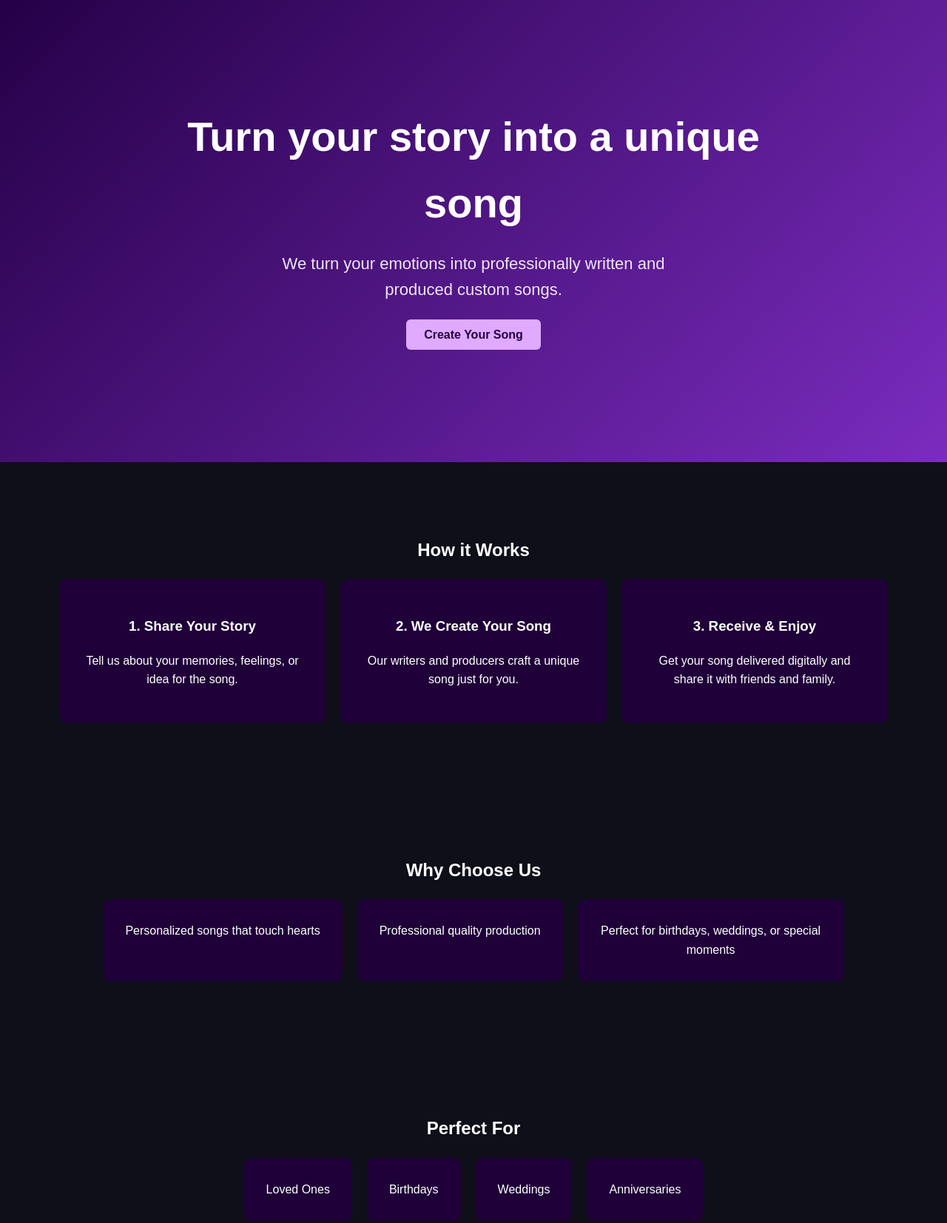
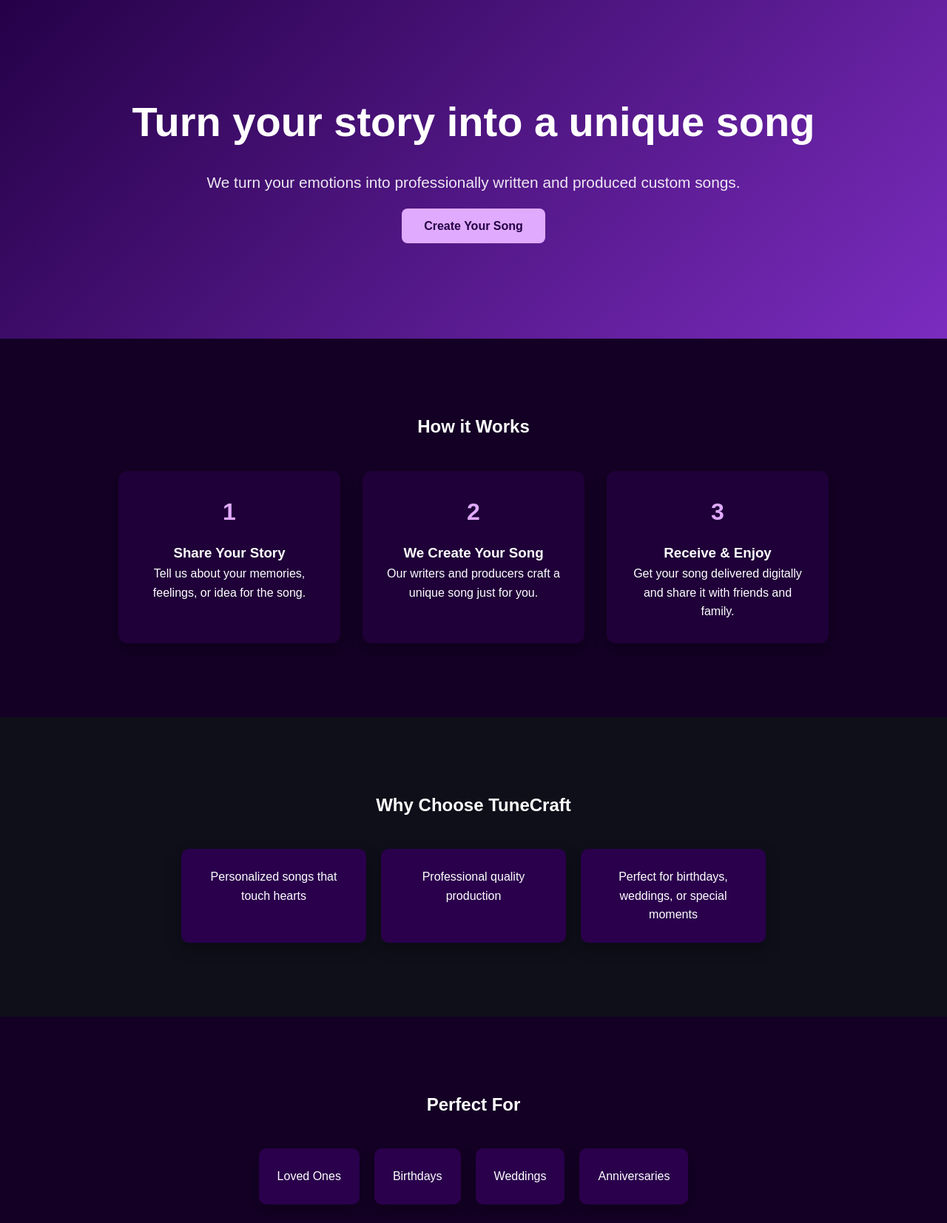
Before and after one commit to iMaks1/tunecraft, a plain HTML site: page index.html in a window 1280 px wide. Shown: the part 20-1674 px from the top of the page at 74% size. Drawn offline with Linux system fonts and the light colour scheme.

Commit message:
force netlify to detect form 5

```diff
--- a/index.html
+++ b/index.html
@@ -3,14 +3,14 @@
 <head>
 <meta charset="UTF-8">
 <meta name="viewport" content="width=device-width, initial-scale=1.0">
-<title>TuneCraft Clone</title>
+<title>TuneCraft</title>
 <link rel="stylesheet" href="style.css">
 </head>
 <body>
 
 <!-- Hero -->
 <section class="hero">
-  <div class="hero-container">
+  <div class="container">
     <h1>Turn your story into a unique song</h1>
     <p>We turn your emotions into professionally written and produced custom songs.</p>
     <a href="#order" class="btn">Create Your Song</a>
@@ -19,35 +19,43 @@
 
 <!-- How it Works -->
 <section class="how">
+  <div class="container">
     <h2>How it Works</h2>
     <div class="steps">
       <div class="step">
-      <h3>1. Share Your Story</h3>
+        <div class="step-number">1</div>
+        <h3>Share Your Story</h3>
         <p>Tell us about your memories, feelings, or idea for the song.</p>
       </div>
       <div class="step">
-      <h3>2. We Create Your Song</h3>
+        <div class="step-number">2</div>
+        <h3>We Create Your Song</h3>
         <p>Our writers and producers craft a unique song just for you.</p>
       </div>
       <div class="step">
-      <h3>3. Receive & Enjoy</h3>
+        <div class="step-number">3</div>
+        <h3>Receive & Enjoy</h3>
         <p>Get your song delivered digitally and share it with friends and family.</p>
+      </div>
     </div>
   </div>
 </section>
 
 <!-- Benefits -->
 <section class="benefits">
-  <h2>Why Choose Us</h2>
+  <div class="container">
+    <h2>Why Choose TuneCraft</h2>
     <div class="benefit-items">
       <div class="benefit">Personalized songs that touch hearts</div>
       <div class="benefit">Professional quality production</div>
       <div class="benefit">Perfect for birthdays, weddings, or special moments</div>
     </div>
+  </div>
 </section>
 
 <!-- Categories -->
 <section class="categories">
+  <div class="container">
     <h2>Perfect For</h2>
     <div class="category-items">
       <div class="category">Loved Ones</div>
@@ -55,10 +63,12 @@
       <div class="category">Weddings</div>
       <div class="category">Anniversaries</div>
     </div>
+  </div>
 </section>
 
 <!-- Order Form -->
 <section id="order" class="order-section">
+  <div class="container">
     <h2>Place Your Order</h2>
     <form name="order" method="POST" data-netlify="true">
       <input type="hidden" name="form-name" value="order" />
@@ -74,10 +84,12 @@
 
       <button type="submit">Submit Order</button>
     </form>
+  </div>
 </section>
 
 <!-- FAQ -->
 <section class="faq">
+  <div class="container">
     <h2>Frequently Asked Questions</h2>
     <div class="faq-item">
       <h3>How long does it take?</h3>
@@ -91,11 +103,14 @@
       <h3>What formats will I get?</h3>
       <p>MP3 and WAV.</p>
     </div>
+  </div>
 </section>
 
 <!-- Footer -->
 <footer>
+  <div class="container">
     <p>© 2026 TuneCraft. All rights reserved.</p>
+  </div>
 </footer>
 
 <script src="script.js"></script>
--- a/script.js
+++ b/script.js
@@ -1,4 +1,4 @@
 const form = document.querySelector("form");
 form.addEventListener("submit", function () {
-    alert("Thank you! Your order has been submitted.");
+  alert("Thank you! Your order has been submitted.");
 });
--- a/style.css
+++ b/style.css
@@ -1,43 +1,94 @@
-body {
-  font-family: Arial, sans-serif;
-  background: #0f0f1a;
-  color: white;
-  margin: 0;
-  padding: 0;
-  line-height: 1.6;
-}
+/* Reset */
+* { margin: 0; padding: 0; box-sizing: border-box; }
+body { font-family: 'Arial', sans-serif; line-height: 1.6; background: #0f0f1a; color: white; }
+
+/* Container */
+.container { max-width: 1200px; margin: 0 auto; padding: 0 20px; }
 
 /* Hero */
 .hero {
-  background: linear-gradient(135deg, #240046, #7b2cbf);
+  background: linear-gradient(135deg,#240046,#7b2cbf);
   text-align: center;
-  padding: 160px 20px;
+  padding: 140px 20px;
 }
+.hero h1 { font-size: 3.5rem; margin-bottom: 20px; }
+.hero p { font-size: 1.3rem; margin-bottom: 30px; opacity: 0.9; }
+.btn { background: #e0aaff; color: #240046; padding: 15px 30px; border-radius: 8px; text-decoration: none; font-weight: bold; transition: 0.3s; }
+.btn:hover { background: #9d4edd; color: white; }
 
-.hero h1 { font-size: 56px; max-width: 800px; margin: 0 auto 20px; }
-.hero p { font-size: 22px; max-width: 600px; margin: 0 auto 30px; opacity: 0.9; }
-.btn {
-  background: #e0aaff;
-  color: #240046;
-  padding: 12px 24px;
-  border-radius: 6px;
-  text-decoration: none;
-  font-weight: bold;
-}
+/* Steps */
+.how { padding: 100px 20px; background: #140025; text-align: center; }
+.steps { display: flex; gap: 30px; justify-content: center; flex-wrap: wrap; margin-top: 40px; }
+.step { background: #1f0038; padding: 30px; border-radius: 12px; max-width: 300px; text-align: center; box-shadow: 0 8px 20px rgba(0,0,0,0.3); }
+.step-number { font-size: 2rem; font-weight: bold; margin-bottom: 15px; color: #e0aaff; }
 
-/* Sections */
-section { padding: 80px 20px; text-align: center; }
-.steps, .benefit-items, .category-items { display: flex; gap: 20px; justify-content: center; flex-wrap: wrap; }
-.step, .benefit, .category { background: #1f0038; padding: 30px; border-radius: 10px; max-width: 300px; }
+/* Benefits */
+.benefits { padding: 100px 20px; text-align: center; }
+.benefit-items { display: flex; gap: 20px; justify-content: center; flex-wrap: wrap; margin-top: 40px; }
+.benefit { background: #2a004c; padding: 25px; border-radius: 10px; max-width: 250px; box-shadow: 0 8px 20px rgba(0,0,0,0.3); }
+
+/* Categories */
+.categories { padding: 100px 20px; background: #140025; text-align: center; }
+.category-items { display: flex; gap: 20px; justify-content: center; flex-wrap: wrap; margin-top: 40px; }
+.category { background: #2a004c; padding: 25px; border-radius: 10px; max-width: 200px; box-shadow: 0 8px 20px rgba(0,0,0,0.3); }
 
 /* Order Form */
-.order-section form { max-width: 500px; margin: 0 auto; display: flex; flex-direction: column; gap: 15px; }
-input, textarea { padding: 12px; border: none; border-radius: 6px; }
-button { padding: 12px; border: none; border-radius: 6px; background: #7b2cbf; color: white; font-weight: bold; cursor: pointer; }
+.order-section { padding: 100px 20px; text-align: center; }
+form { max-width: 500px; margin: 0 auto; display: flex; flex-direction: column; gap: 20px; }
+input, textarea { padding: 15px; border-radius: 8px; border: none; font-size: 1rem; }
+button { padding: 15px; border: none; border-radius: 8px; background: #7b2cbf; color: white; font-weight: bold; font-size: 1.1rem; cursor: pointer; transition: 0.3s; }
 button:hover { background: #9d4edd; }
 
 /* FAQ */
-.faq-item { max-width: 600px; margin: 0 auto 20px; }
+.faq { padding: 100px 20px; text-align: center; }
+.faq-item { max-width: 600px; margin: 20px auto; text-align: left; }
 
 /* Footer */
-footer { text-align: center; padding: 30px; background: #240046; }
+footer { background: #240046; text-align: center; padding: 40px 20px; }
+/* Reset */
+* { margin: 0; padding: 0; box-sizing: border-box; }
+body { font-family: 'Arial', sans-serif; line-height: 1.6; background: #0f0f1a; color: white; }
+
+/* Container */
+.container { max-width: 1200px; margin: 0 auto; padding: 0 20px; }
+
+/* Hero */
+.hero {
+  background: linear-gradient(135deg,#240046,#7b2cbf);
+  text-align: center;
+  padding: 140px 20px;
+}
+.hero h1 { font-size: 3.5rem; margin-bottom: 20px; }
+.hero p { font-size: 1.3rem; margin-bottom: 30px; opacity: 0.9; }
+.btn { background: #e0aaff; color: #240046; padding: 15px 30px; border-radius: 8px; text-decoration: none; font-weight: bold; transition: 0.3s; }
+.btn:hover { background: #9d4edd; color: white; }
+
+/* Steps */
+.how { padding: 100px 20px; background: #140025; text-align: center; }
+.steps { display: flex; gap: 30px; justify-content: center; flex-wrap: wrap; margin-top: 40px; }
+.step { background: #1f0038; padding: 30px; border-radius: 12px; max-width: 300px; text-align: center; box-shadow: 0 8px 20px rgba(0,0,0,0.3); }
+.step-number { font-size: 2rem; font-weight: bold; margin-bottom: 15px; color: #e0aaff; }
+
+/* Benefits */
+.benefits { padding: 100px 20px; text-align: center; }
+.benefit-items { display: flex; gap: 20px; justify-content: center; flex-wrap: wrap; margin-top: 40px; }
+.benefit { background: #2a004c; padding: 25px; border-radius: 10px; max-width: 250px; box-shadow: 0 8px 20px rgba(0,0,0,0.3); }
+
+/* Categories */
+.categories { padding: 100px 20px; background: #140025; text-align: center; }
+.category-items { display: flex; gap: 20px; justify-content: center; flex-wrap: wrap; margin-top: 40px; }
+.category { background: #2a004c; padding: 25px; border-radius: 10px; max-width: 200px; box-shadow: 0 8px 20px rgba(0,0,0,0.3); }
+
+/* Order Form */
+.order-section { padding: 100px 20px; text-align: center; }
+form { max-width: 500px; margin: 0 auto; display: flex; flex-direction: column; gap: 20px; }
+input, textarea { padding: 15px; border-radius: 8px; border: none; font-size: 1rem; }
+button { padding: 15px; border: none; border-radius: 8px; background: #7b2cbf; color: white; font-weight: bold; font-size: 1.1rem; cursor: pointer; transition: 0.3s; }
+button:hover { background: #9d4edd; }
+
+/* FAQ */
+.faq { padding: 100px 20px; text-align: center; }
+.faq-item { max-width: 600px; margin: 20px auto; text-align: left; }
+
+/* Footer */
+footer { background: #240046; text-align: center; padding: 40px 20px; }
```
Lines whose indentation alone changed are shown as unchanged.
